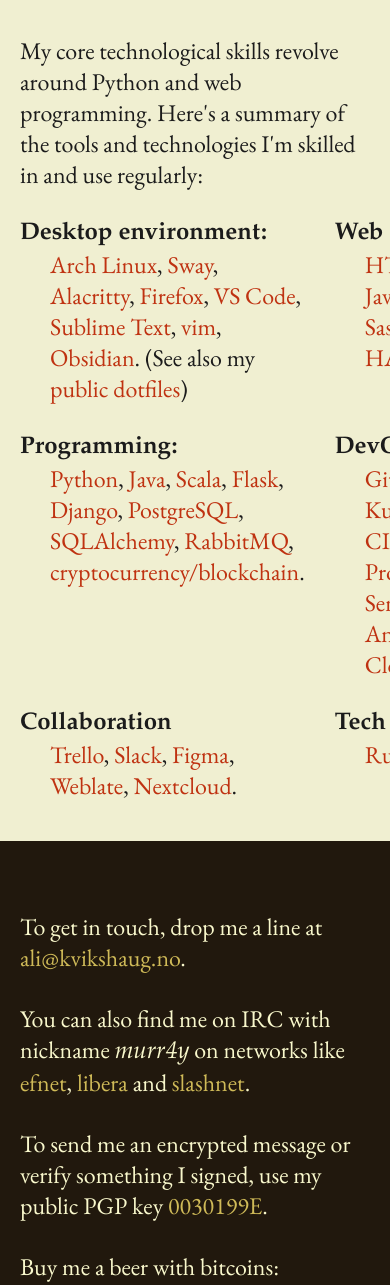
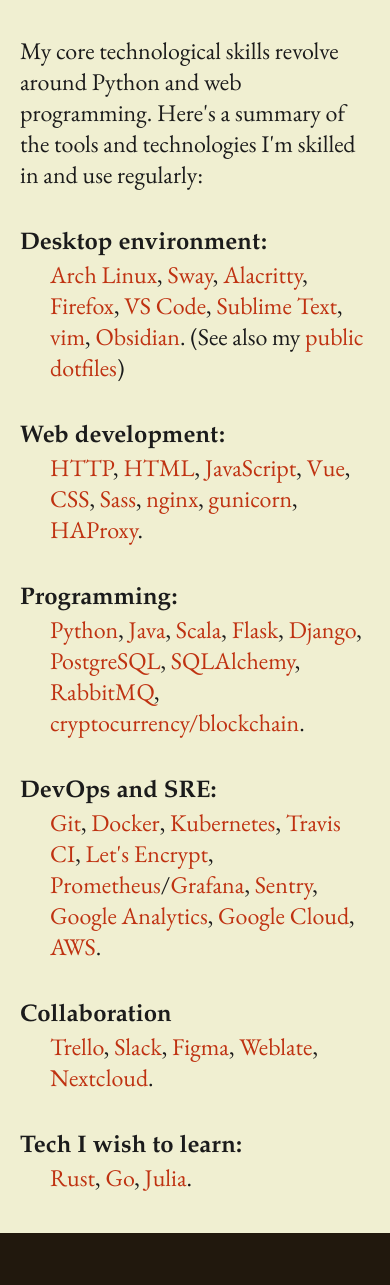
Before and after one commit to kvikshaug/kvikshaug.no, a Flask app: page /profile in a window 390 px wide; the page is wider, and only the part inside the window is pictured. Shown: the part 2770-4055 px from the top of that part. Run offline with Flask 2, Linux system fonts and the light colour scheme; style sheets or scripts are compiled from the project's sources; some libraries are stand-ins or nearby versions; some web fonts are replaced.

Commit message:
Adjust small-screen design

```diff
--- a/assets/sass/_content_responsive.scss
+++ b/assets/sass/_content_responsive.scss
@@ -9,6 +9,7 @@
   }
 
   article.projects {
+    section {
       .right {
         float: none;
         display: block;
@@ -18,3 +19,12 @@
       }
     }
   }
+
+  article.profile {
+    .keywords {
+      grid-template-columns: 1fr;
+      row-gap: 40px;
+      margin-top: 40px;
+    }
+  }
+}
--- a/assets/sass/_layout_responsive.scss
+++ b/assets/sass/_layout_responsive.scss
@@ -46,6 +46,8 @@
   }
 
   footer {
+    padding-bottom: 40px;
+
     .content {
       grid-template-columns: 1fr;
     }
```
Lines whose indentation alone changed are shown as unchanged.
